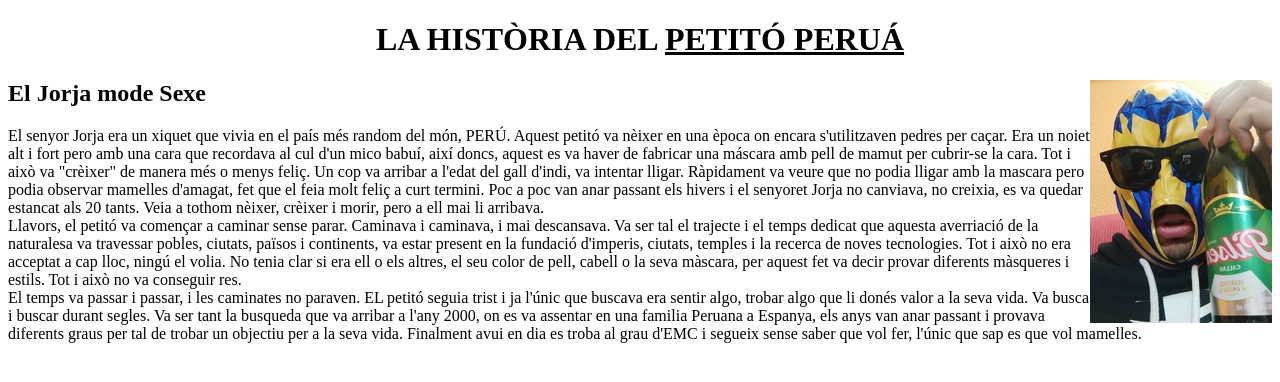
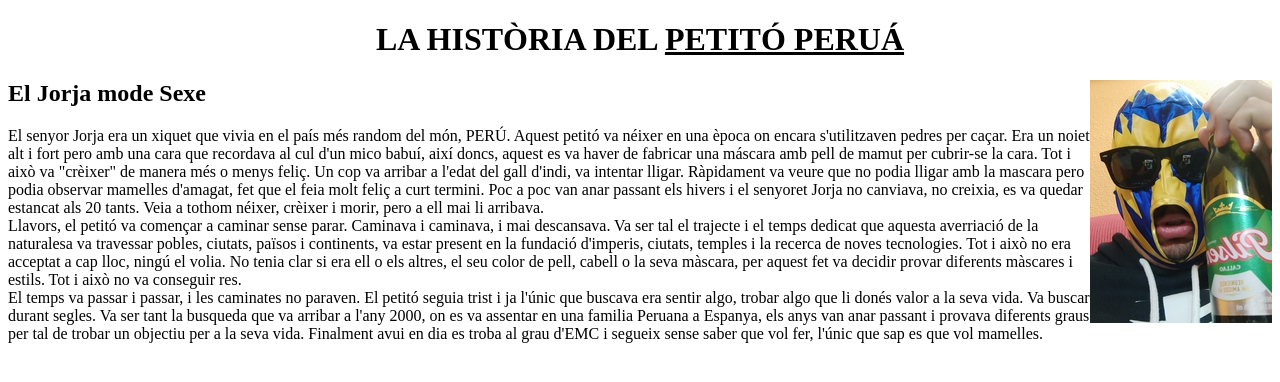
Before and after one commit to BillyGrace8/EL-PETIT-PERU-, a website: page src/index.html in a window 1280 px wide. Drawn offline with Linux system fonts and the light colour scheme.

Commit message:
Update index.html

```diff
--- a/src/index.html
+++ b/src/index.html
@@ -1,16 +1,19 @@
 <!DOCTYPE html>
 <html>
 <head>
-<title>PETITÓ PERUÁ</title>
+  <title>PETITÓ PERUÁ</title>
 </head>
 <body>
-<h1><center> LA HISTÒRIA DEL <u>PETITÓ PERUÁ</u></center></h1>
+  <h1><center> LA HISTÒRIA DEL <u>PETITÓ PERUÁ</u></center></h1>
 
-<img style="float: right;" src="Jorja.jpg" alt="Foto Jorja"><span style="vertical-align:bottom"><h2>El Jorja mode Sexe</h2></span>
-<p>El senyor Jorja era un xiquet que vivia en el país més random del món, PERÚ. Aquest petitó va nèixer en una època on encara s'utilitzaven pedres per caçar. Era un noiet alt i fort pero amb una cara que recordava al cul d'un mico babuí, així doncs, aquest es va haver de fabricar una máscara amb pell de mamut per cubrir-se la cara. Tot i això va "crèixer" de manera més o menys feliç. Un cop va arribar a l'edat del gall d'indi, va intentar lligar. Ràpidament va veure que no podia lligar amb la mascara pero podia observar mamelles d'amagat, fet que el feia molt feliç a curt termini.
-Poc a poc van anar passant els hivers i el senyoret Jorja no canviava, no creixia, es va quedar estancat als 20 tants. Veia a tothom nèixer, crèixer i morir, pero a ell mai li arribava.</br>
-Llavors, el petitó va començar a caminar sense parar. Caminava i caminava, i mai descansava. Va ser tal el trajecte i el temps dedicat que aquesta averriació de la naturalesa va travessar pobles, ciutats, països i continents, va estar present en la fundació d'imperis, ciutats, temples i la recerca de noves tecnologies. Tot i això no era acceptat a cap lloc, ningú el volia. No tenia clar si era ell o els altres, el seu color de pell, cabell o la seva màscara, per aquest fet va decir provar diferents màsqueres i estils. Tot i això no va conseguir res.</br>
-El temps va passar i passar, i les caminates no paraven. EL petitó seguia trist i ja l'únic que buscava era sentir algo, trobar algo que li donés valor a la seva vida. Va busca i buscar durant segles. Va ser tant la busqueda que va arribar a l'any 2000, on es va assentar en una familia Peruana a Espanya, els anys van anar passant i provava diferents graus per tal de trobar un objectiu per a la seva vida. Finalment avui en dia es troba al grau d'EMC i segueix sense saber que vol fer, l'únic que sap es que vol mamelles.</p>
+  <img style="float: right;" src="Jorja.jpg" alt="Foto Jorja">
+  <h2 style="vertical-align:bottom">El Jorja mode Sexe</h2>
+
+  <p>
+    El senyor Jorja era un xiquet que vivia en el país més random del món, PERÚ. Aquest petitó va néixer en una època on encara s'utilitzaven pedres per caçar. Era un noiet alt i fort pero amb una cara que recordava al cul d'un mico babuí, així doncs, aquest es va haver de fabricar una máscara amb pell de mamut per cubrir-se la cara. Tot i això va "crèixer" de manera més o menys feliç. Un cop va arribar a l'edat del gall d'indi, va intentar lligar. Ràpidament va veure que no podia lligar amb la mascara pero podia observar mamelles d'amagat, fet que el feia molt feliç a curt termini.
+    Poc a poc van anar passant els hivers i el senyoret Jorja no canviava, no creixia, es va quedar estancat als 20 tants. Veia a tothom néixer, crèixer i morir, pero a ell mai li arribava.<br>
+    Llavors, el petitó va començar a caminar sense parar. Caminava i caminava, i mai descansava. Va ser tal el trajecte i el temps dedicat que aquesta averriació de la naturalesa va travessar pobles, ciutats, països i continents, va estar present en la fundació d'imperis, ciutats, temples i la recerca de noves tecnologies. Tot i això no era acceptat a cap lloc, ningú el volia. No tenia clar si era ell o els altres, el seu color de pell, cabell o la seva màscara, per aquest fet va decidir provar diferents màscares i estils. Tot i això no va conseguir res.<br>
+    El temps va passar i passar, i les caminates no paraven. El petitó seguia trist i ja l'únic que buscava era sentir algo, trobar algo que li donés valor a la seva vida. Va buscar durant segles. Va ser tant la busqueda que va arribar a l'any 2000, on es va assentar en una familia Peruana a Espanya, els anys van anar passant i provava diferents graus per tal de trobar un objectiu per a la seva vida. Finalment avui en dia es troba al grau d'EMC i segueix sense saber que vol fer, l'únic que sap es que vol mamelles.
+  </p>
 </body>
-
 </html>
```
